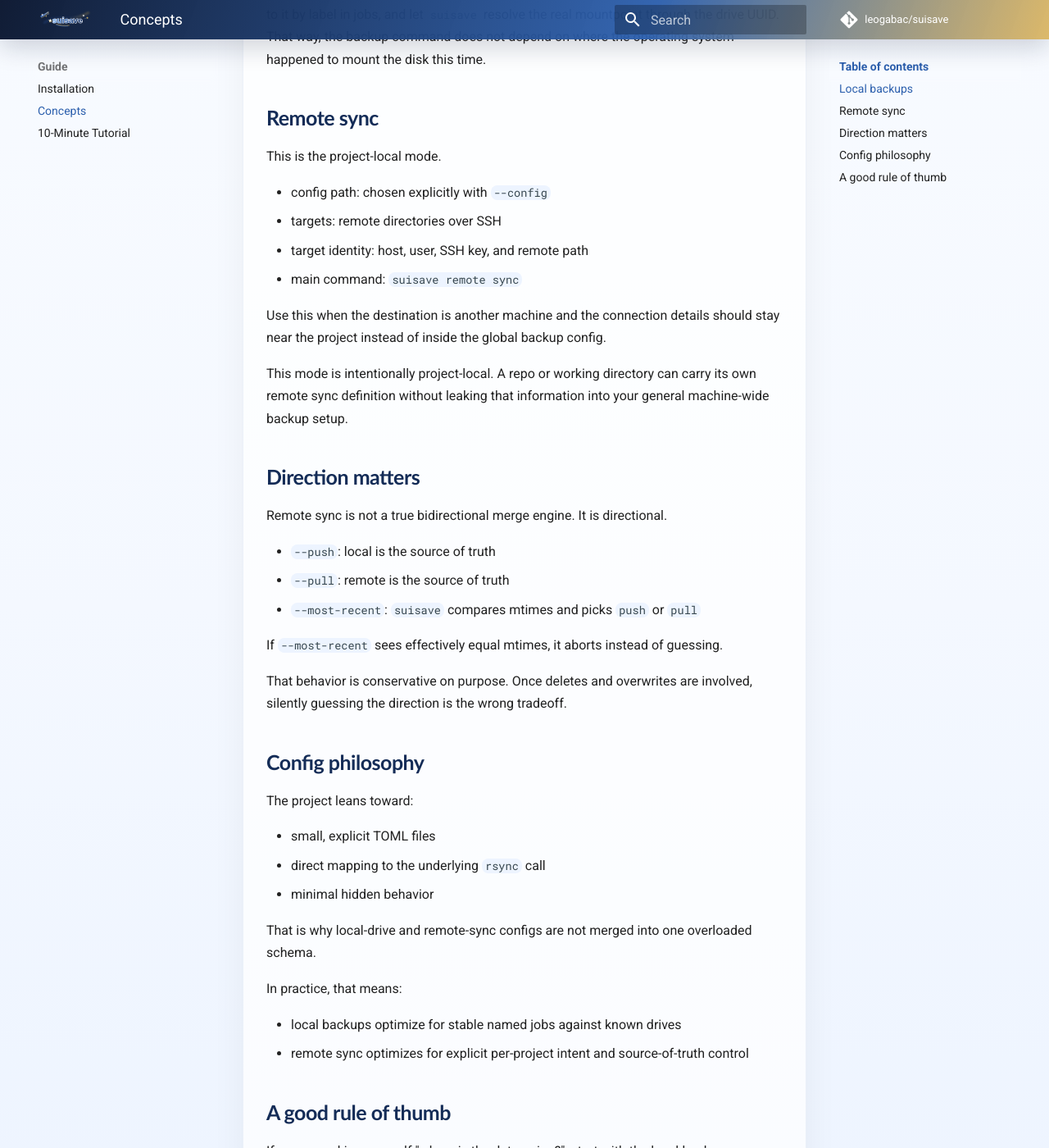
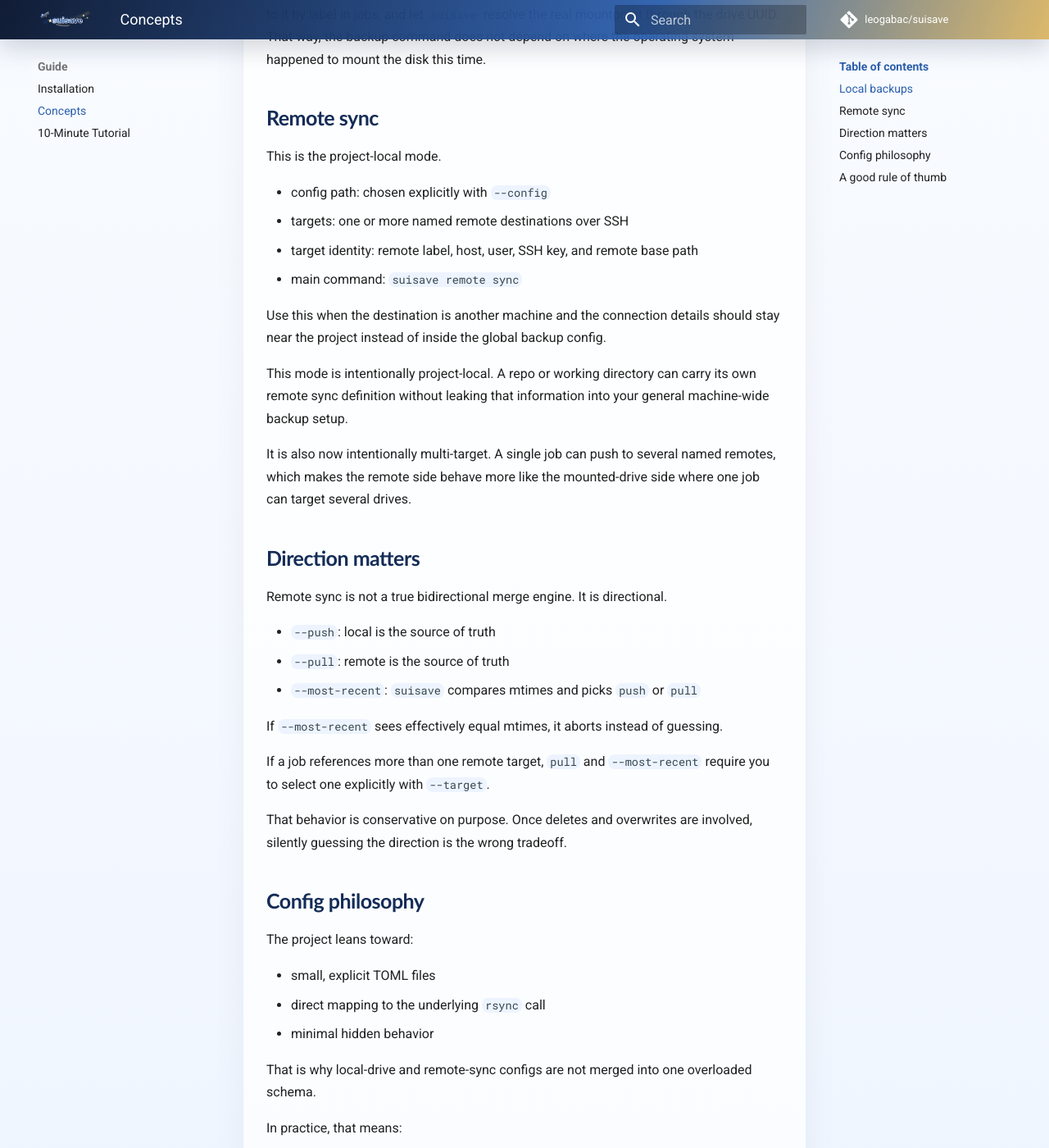
Before and after one commit to leogabac/suisave, an MkDocs documentation site: the page built from docs/guide/concepts.md, in a window 1280 px wide and 1400 px high, scrolled down 787 px. Shown: the whole window at 82% size. Built offline with MkDocs 1.6.1 and Material for MkDocs 9.7.7, drawn with Linux system fonts in a browser that asks for light colours; comment, search, counter and statistics services are not loaded; some of the changed text lies outside the part shown.

Commit message:
Refresh docs for multi-remote sync

```diff
--- a/docs/guide/concepts.md
+++ b/docs/guide/concepts.md
@@ -22,13 +22,15 @@ This mode is built around repeatable personal backups. You register a drive once
 This is the project-local mode.
 
 - config path: chosen explicitly with `--config`
-- targets: remote directories over SSH
-- target identity: host, user, SSH key, and remote path
+- targets: one or more named remote destinations over SSH
+- target identity: remote label, host, user, SSH key, and remote base path
 - main command: `suisave remote sync`
 
 Use this when the destination is another machine and the connection details should stay near the project instead of inside the global backup config.
 
 This mode is intentionally project-local. A repo or working directory can carry its own remote sync definition without leaking that information into your general machine-wide backup setup.
+
+It is also now intentionally multi-target. A single job can push to several named remotes, which makes the remote side behave more like the mounted-drive side where one job can target several drives.
 
 ## Direction matters
 
@@ -39,6 +41,8 @@ Remote sync is not a true bidirectional merge engine. It is directional.
 - `--most-recent`: `suisave` compares mtimes and picks `push` or `pull`
 
 If `--most-recent` sees effectively equal mtimes, it aborts instead of guessing.
+
+If a job references more than one remote target, `pull` and `--most-recent` require you to select one explicitly with `--target`.
 
 That behavior is conservative on purpose. Once deletes and overwrites are involved, silently guessing the direction is the wrong tradeoff.
 
@@ -55,7 +59,7 @@ That is why local-drive and remote-sync configs are not merged into one overload
 In practice, that means:
 
 - local backups optimize for stable named jobs against known drives
-- remote sync optimizes for explicit per-project intent and source-of-truth control
+- remote sync optimizes for explicit per-project intent, reusable named remotes, and source-of-truth control
 
 ## A good rule of thumb
 
```
Also changed, not shown: docs/reference/templates.md (+3 -1 lines), docs/remote/modes.md (+12 -0 lines), docs/remote/overview.md (+5 -0 lines).
